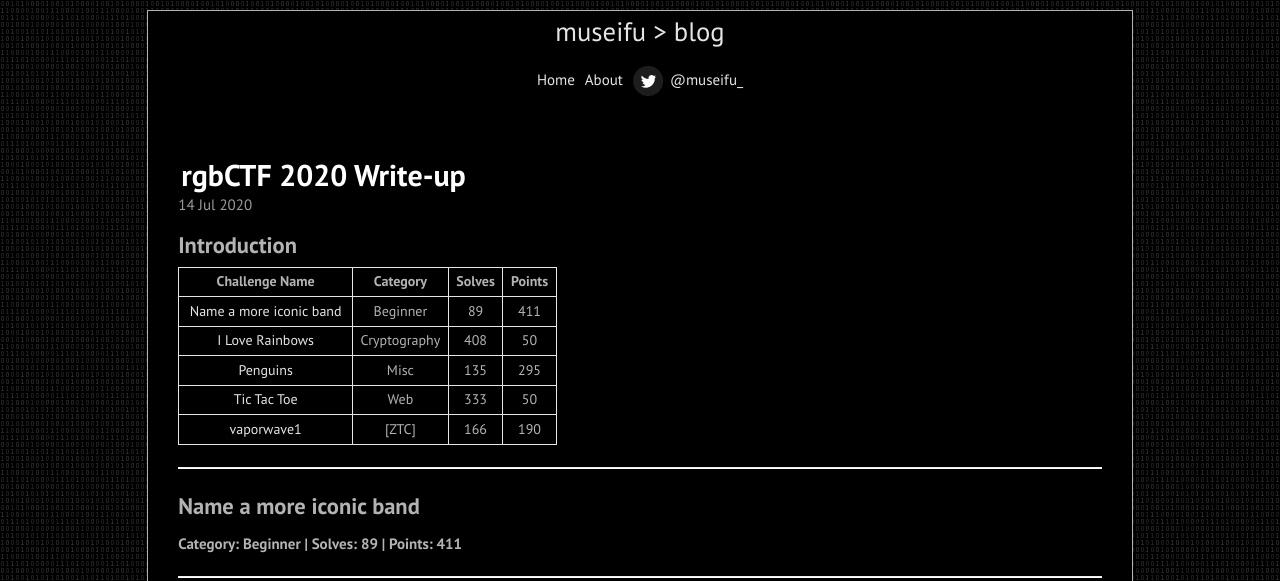
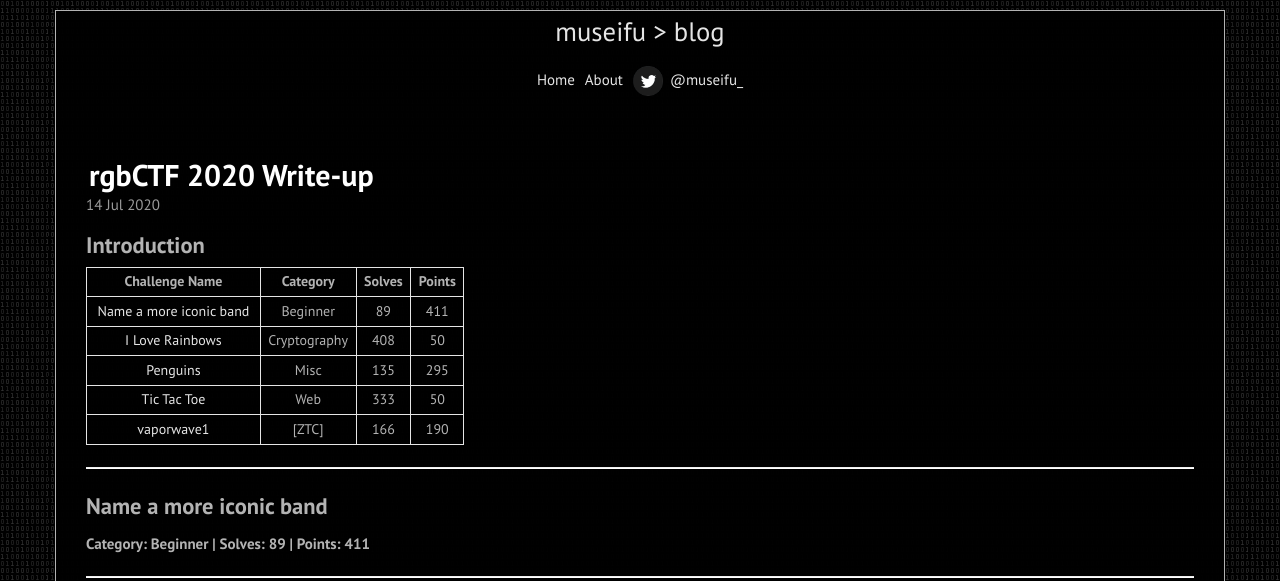
Before and after one commit to museifu666/museifu666.github.io, a Jekyll site: the page built from index.html, in a window 1280 px wide. Shown: the top 581 px of the page. Built offline with Jekyll 4.4.1, drawn with Linux system fonts in a browser that asks for light colours; the list of posts is cut into pages by our own code; grey boxes are pictures that could not be loaded.

Commit message:
Update poole.css

```diff
--- a/public/css/poole.css
+++ b/public/css/poole.css
@@ -85,7 +85,7 @@ body {
   margin-bottom: auto;
   margin-left: auto;
   margin-top: 10px;
-  width: 77%;
+  width: 78rem;
   border: 1px solid rgba(255,255,255,0.7);
   -webkit-text-size-adjust: 100%;
       -ms-text-size-adjust: 100%;
```
